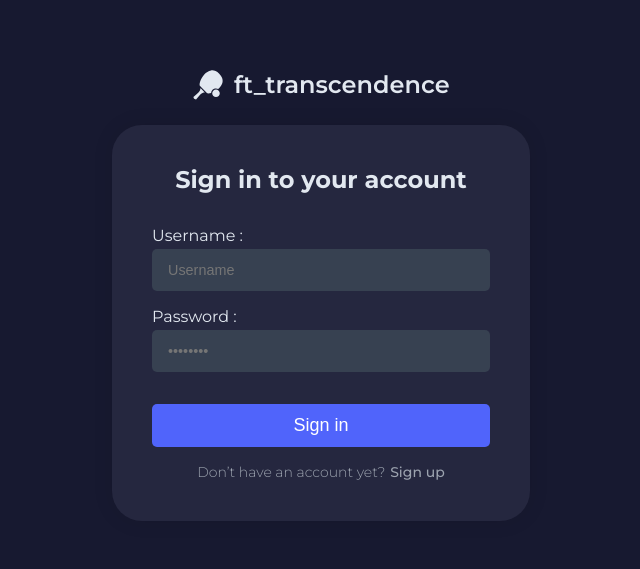
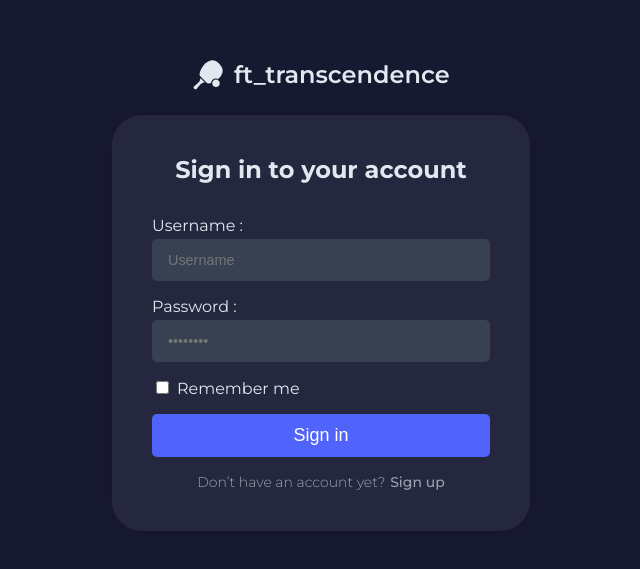
Before and after one commit to fluchtens/42-ft_transcendence, a React (Vite) app in the folder frontend/: page /login in a window 1280 px wide. Shown: the part 109-678 px from the top of the page, without its empty margins (319-959 px from the left). Built offline with nearby package versions, Linux system fonts and the light colour scheme; no server answers.

Commit message:
add session and local storage token

```diff
--- a/frontend/src/layouts/Header.tsx
+++ b/frontend/src/layouts/Header.tsx
@@ -8,15 +8,17 @@ import { BsFillChatDotsFill } from "react-icons/bs";
 import styles from "./Header.module.scss";
 import { getUserProfile } from "../services/user.api";
 import { NavLink } from "../components/NavLink";
+import { getAccessToken } from "../utils/getAccessToken";
 
 function Header() {
   const [isAuthenticated, setIsAuthenticated] = useState(false);
 
   const handleLogin = async () => {
-    const accessToken = localStorage.getItem("access_token");
+    const accessToken = getAccessToken();
     if (!accessToken) {
       return;
     }
+
     const data = await getUserProfile(accessToken);
     if (data) {
       setIsAuthenticated(true);
@@ -24,6 +26,7 @@ function Header() {
   };
 
   const handleLogout = () => {
+    sessionStorage.removeItem("access_token");
     localStorage.removeItem("access_token");
     setIsAuthenticated(false);
   };
--- a/frontend/src/pages/auth/Auth.module.scss
+++ b/frontend/src/pages/auth/Auth.module.scss
@@ -37,14 +37,14 @@
       color: $text-primary-color;
     }
 
-    .label {
+    .textLabel {
       display: block;
       font-size: 1rem;
       margin-bottom: 0.25rem;
       color: $text-primary-color;
     }
 
-    .input {
+    .textInput {
       width: 20rem;
       padding-left: 1rem;
       height: 2.5rem;
@@ -55,6 +55,10 @@
       outline: none;
       font-size: 0.9rem;
       color: $text-primary-color;
+    }
+
+    .checkboxInput {
+      margin-right: 0.5rem;
     }
 
     .button {
--- a/frontend/src/pages/auth/Login.tsx
+++ b/frontend/src/pages/auth/Login.tsx
@@ -7,6 +7,7 @@ import { loginUser } from "../../services/auth.api";
 function Login() {
   const [username, setUsername] = useState("");
   const [password, setPassword] = useState("");
+  const [rememberMe, setRememberMe] = useState(false);
   const navigate = useNavigate();
 
   const handleUsernameChange = (e: React.ChangeEvent<HTMLInputElement>) => {
@@ -17,12 +18,20 @@ function Login() {
     setPassword(e.target.value);
   };
 
+  const handleRememberMeChange = () => {
+    setRememberMe(!rememberMe);
+  };
+
   const handleSubmit = async (e: React.FormEvent) => {
     e.preventDefault();
     const data = await loginUser(username, password);
     if (data.success) {
       navigate("/");
-      localStorage.setItem("access_token", data.token);
+      if (rememberMe) {
+        localStorage.setItem("access_token", data.token);
+      } else {
+        sessionStorage.setItem("access_token", data.token);
+      }
     } else {
       console.error("Error:", data.message);
     }
@@ -34,17 +43,16 @@ function Login() {
         <GiPingPongBat className={styles.mainIcon} />
         ft_transcendence
       </Link>
-
       <form className={styles.form} onSubmit={handleSubmit}>
         <h1 className={styles.title}>Sign in to your account</h1>
         <div>
-          <label htmlFor="username" className={styles.label}>
+          <label htmlFor="username" className={styles.textLabel}>
             Username :
           </label>
           <input
             type="text"
             id="username"
-            className={styles.input}
+            className={styles.textInput}
             value={username}
             onChange={handleUsernameChange}
             placeholder="Username"
@@ -52,23 +60,32 @@ function Login() {
           />
         </div>
         <div>
-          <label htmlFor="password" className={styles.label}>
+          <label htmlFor="password" className={styles.textLabel}>
             Password :
           </label>
           <input
             type="password"
             id="password"
-            className={styles.input}
+            className={styles.textInput}
             value={password}
             onChange={handlePasswordChange}
             placeholder="••••••••"
             required
           />
         </div>
+        <div>
+          <input
+            type="checkbox"
+            id="rememberMe"
+            className={styles.checkboxInput}
+            checked={rememberMe}
+            onChange={handleRememberMeChange}
+          />
+          <label htmlFor="rememberMe">Remember me </label>
+        </div>
         <button type="submit" className={styles.button}>
           Sign in
         </button>
-
         <div className={styles.helpContainer}>
           <p className={styles.helpText}>Don’t have an account yet?</p>
           <Link to={"/register"} className={styles.helpRedirect}>
--- /dev/null
+++ b/frontend/src/utils/getAccessToken.tsx
@@ -0,0 +1,13 @@
+export const getAccessToken = (): string | null => {
+  const sessionToken = sessionStorage.getItem("access_token");
+  if (sessionToken) {
+    return sessionToken;
+  }
+
+  const localToken = localStorage.getItem("access_token");
+  if (localToken) {
+    return localToken;
+  }
+
+  return null;
+};
```
